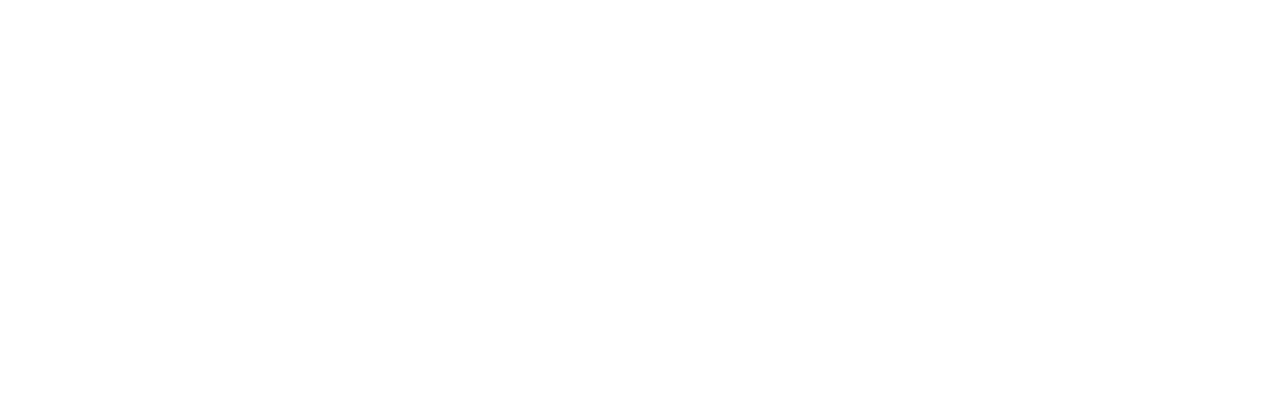
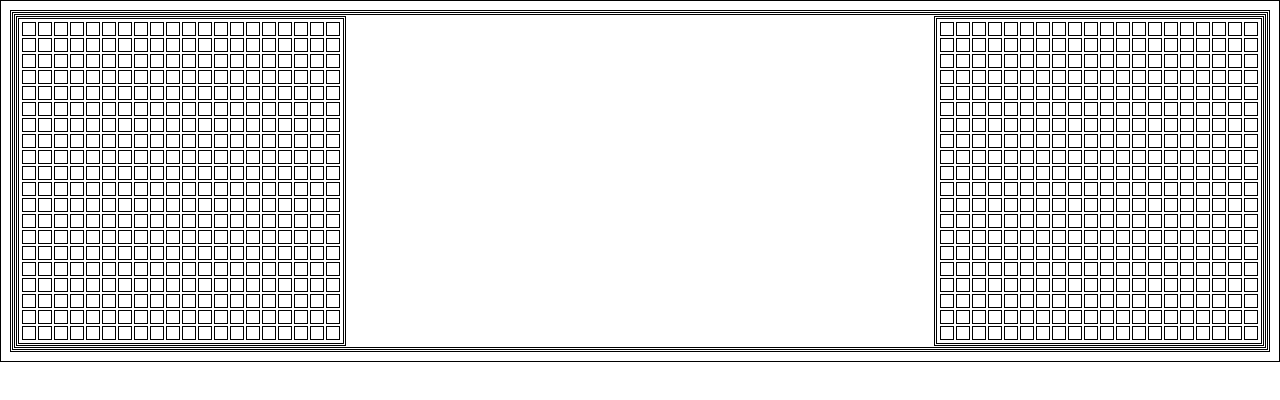
Before and after one commit to DylanCStack/Cannonade, a React (Create React App) app: page / in a window 1280 px wide. Shown: the top 400 px of the page. Built offline with nearby package versions, Linux system fonts and the light colour scheme.

Commit message:
add and display basic component structure

```diff
--- a/src/App.css
+++ b/src/App.css
@@ -0,0 +1,23 @@
+* {
+  border: 1px solid black;
+  padding: 1px;
+}
+.App {
+  overflow:auto;
+}
+.board {
+
+}
+.board:nth-of-type(1) {
+  float:left;
+}
+.board:nth-of-type(2) {
+  float:right;
+}
+.grid {
+
+}
+.cell {
+  width: 10px;
+  height: 10px;
+}
--- a/src/App.js
+++ b/src/App.js
@@ -1,11 +1,14 @@
 import React, { Component } from 'react';
 import './App.css';
+
+import {Board} from './components/Board.js';
 
 class App extends Component {
   render() {
     return (
       <div className="App">
-
+        <Board player={1}/>
+        <Board player={2}/>
       </div>
     );
   }
--- /dev/null
+++ b/src/components/Board.js
@@ -0,0 +1,17 @@
+import React from 'react';
+import {Grid} from './Grid.js';
+
+export class Board extends React.Component {
+  constructor(props) {
+    super(props);
+
+  }
+  render() {
+    const dimensions = 20;
+    return(
+      <div className='board'>
+        <Grid x={dimensions} y={dimensions}/>
+      </div>
+    );
+  }
+}
--- /dev/null
+++ b/src/components/Cell.js
@@ -0,0 +1,12 @@
+import React from 'react';
+
+export class Cell extends React.Component {
+  constructor(props) {
+    super(props);
+
+  }
+
+  render() {
+    return <td className='cell'></td>
+  }
+}
--- /dev/null
+++ b/src/components/Grid.js
@@ -0,0 +1,42 @@
+import React from 'react';
+import {Cell} from './Cell.js';
+
+function createGrid(numRows, numCols) {
+  let rows = [];
+  for(let y = 0; y < numRows; y++) {
+    let cols = [];
+    for(let x = 0; x < numCols; x++) {
+      cols.push({'x': x, 'y': y});
+    }
+    rows.push(cols);
+  }
+  return rows;
+}
+
+export class Grid extends React.Component {
+  constructor(props) {
+    super(props);
+    this.grid = createGrid(this.props.x, this.props.y);
+  }
+
+  render() {
+    let grid = this.grid.map((row, y) =>{
+      return (<tr key={y}>
+      {
+        row.map((col) => {
+          return (<Cell x={col.x} y={col.y} key={col.x}></Cell>)
+        })
+      }
+      </tr>)
+    });
+    console.log(grid);
+
+    return (
+      <table className='grid'>
+        <tbody>
+          {grid}
+        </tbody>
+      </table>
+    );
+  }
+}
```
Also changed, not shown: src/components/Player.js (added).
